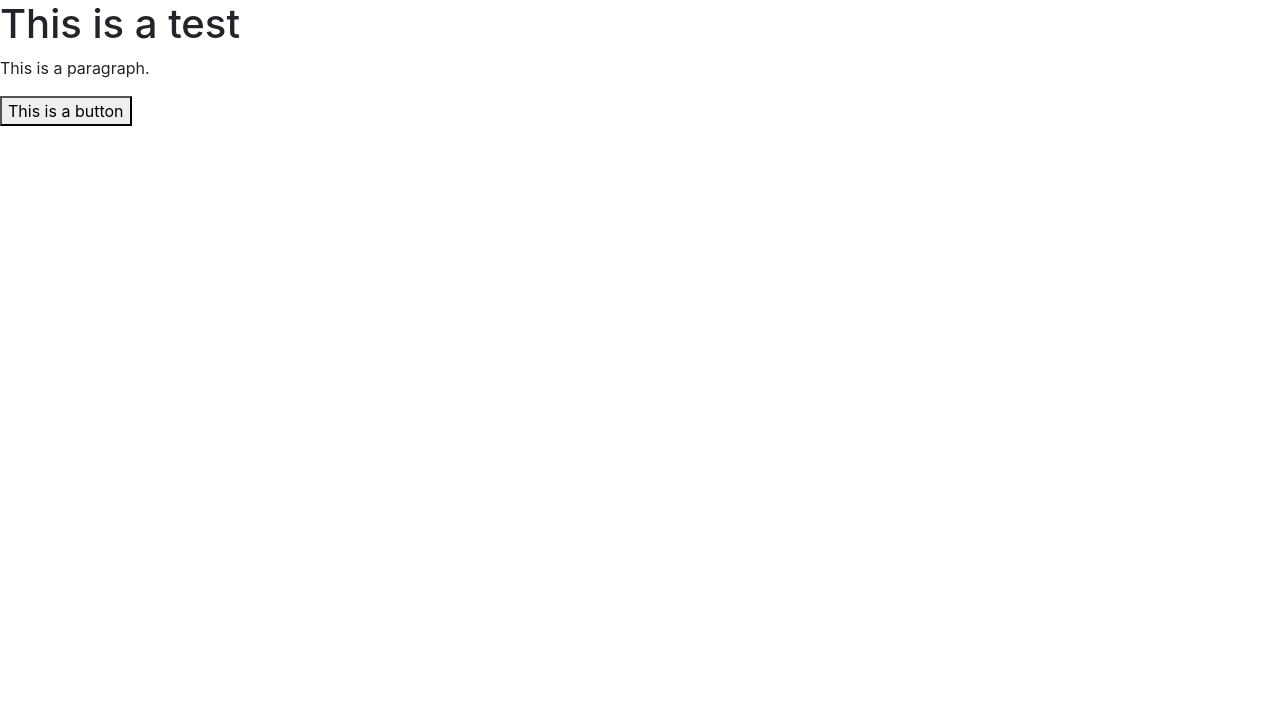
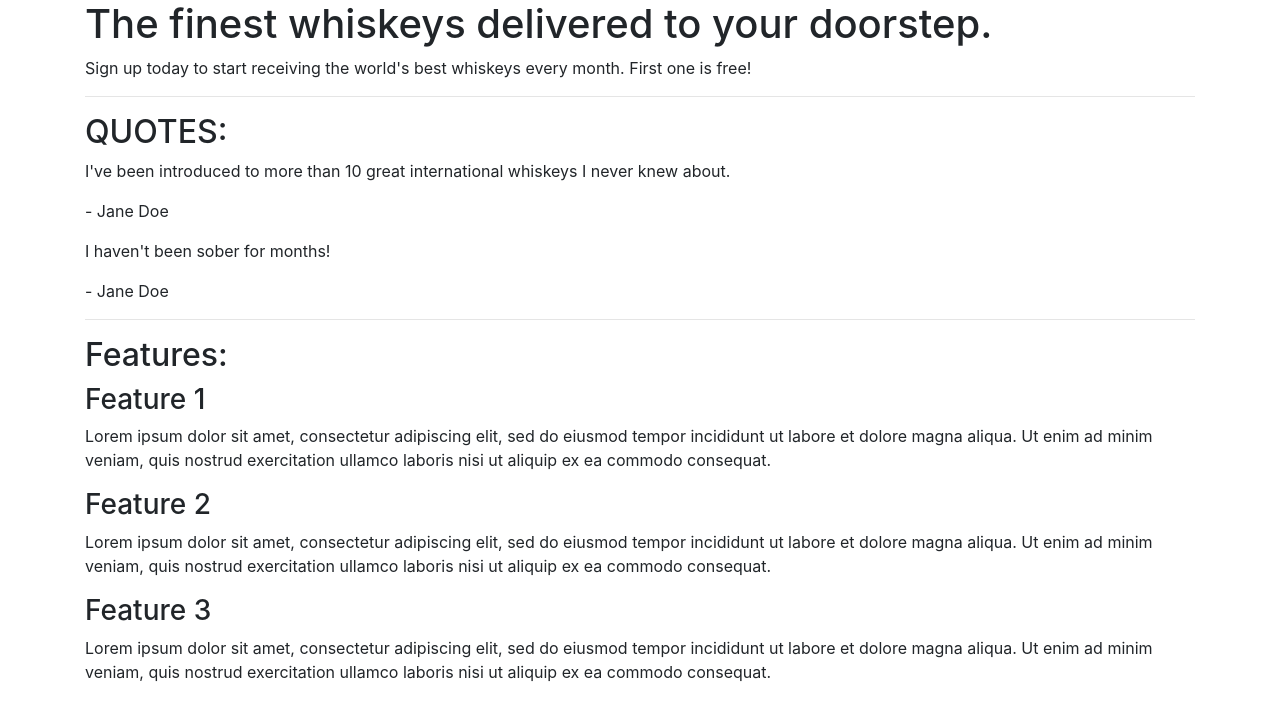
Before and after one commit to PaulWheatcroft/mobile-first, a plain HTML site: page index.html in a window 1280 px wide. Drawn offline with nearby package versions, Linux system fonts and the light colour scheme.

Commit message:
Added HTML contect from the course

```diff
--- a/index.html
+++ b/index.html
@@ -3,15 +3,53 @@
 <head>
     <meta charset="UTF-8">
     <meta name="viewport" content="width=device-width, initial-scale=1.0">
-    <title>Document</title>
-
+    <title>Whiskey Drop | Taste a new whiskey every month</title>
+<meta name="viewport" content="width=device-width, initial-scale=1.0">
 <link rel="stylesheet" href="https://cdn.jsdelivr.net/npm/bootstrap@4.5.3/dist/css/bootstrap.min.css" integrity="sha384-TX8t27EcRE3e/ihU7zmQxVncDAy5uIKz4rEkgIXeMed4M0jlfIDPvg6uqKI2xXr2" crossorigin="anonymous">
 <script src="https://cdn.jsdelivr.net/npm/bootstrap@4.5.3/dist/js/bootstrap.bundle.min.js" integrity="sha384-ho+j7jyWK8fNQe+A12Hb8AhRq26LrZ/JpcUGGOn+Y7RsweNrtN/tE3MoK7ZeZDyx" crossorigin="anonymous"></script>
-
 </head>
 <body>
-    <h1>This is a test</h1>
-    <p>This is a paragraph.</p>
-    <button>This is a button</button>
+    <article class="container">
+        <!-- Callout -->
+        <section class="callout">
+            <h1>The finest whiskeys delivered to your doorstep.</h1>
+            <p>Sign up today to start receiving the world's best whiskeys every month. First one is free!</p>
+        </section>
+        <!-- /.callout -->
+        <hr>
+
+        <!-- Quotes -->
+        <section class="quotes">
+            <h2 class="text-uppercase">Quotes:</h2>
+            <div class="quote">
+                <p>I've been introduced to more than 10 great international whiskeys I never knew about.</p>
+                <p>- Jane Doe</p>
+            </div>
+            <div class="quote">
+                <p>I haven't been sober for months!</p>
+                <p>- Jane Doe</p>
+            </div>
+        </section>
+        <!-- /.quotes -->
+        <hr>
+
+        <!-- Features -->
+        <section class="features">
+            <h2>Features:</h2>
+            <div class="feature">
+                <h3>Feature 1</h3>
+                <p>Lorem ipsum dolor sit amet, consectetur adipiscing elit, sed do eiusmod tempor incididunt ut labore et dolore magna aliqua. Ut enim ad minim veniam, quis nostrud exercitation ullamco laboris nisi ut aliquip ex ea commodo consequat.</p>
+            </div>
+            <div class="feature">
+                <h3>Feature 2</h3>
+                <p>Lorem ipsum dolor sit amet, consectetur adipiscing elit, sed do eiusmod tempor incididunt ut labore et dolore magna aliqua. Ut enim ad minim veniam, quis nostrud exercitation ullamco laboris nisi ut aliquip ex ea commodo consequat.</p>
+            </div>
+            <div class="feature">
+                <h3>Feature 3</h3>
+                <p>Lorem ipsum dolor sit amet, consectetur adipiscing elit, sed do eiusmod tempor incididunt ut labore et dolore magna aliqua. Ut enim ad minim veniam, quis nostrud exercitation ullamco laboris nisi ut aliquip ex ea commodo consequat.</p>
+            </div>
+        </section>
+        <!-- /.features -->
+    </article>
 </body>
 </html>
```
